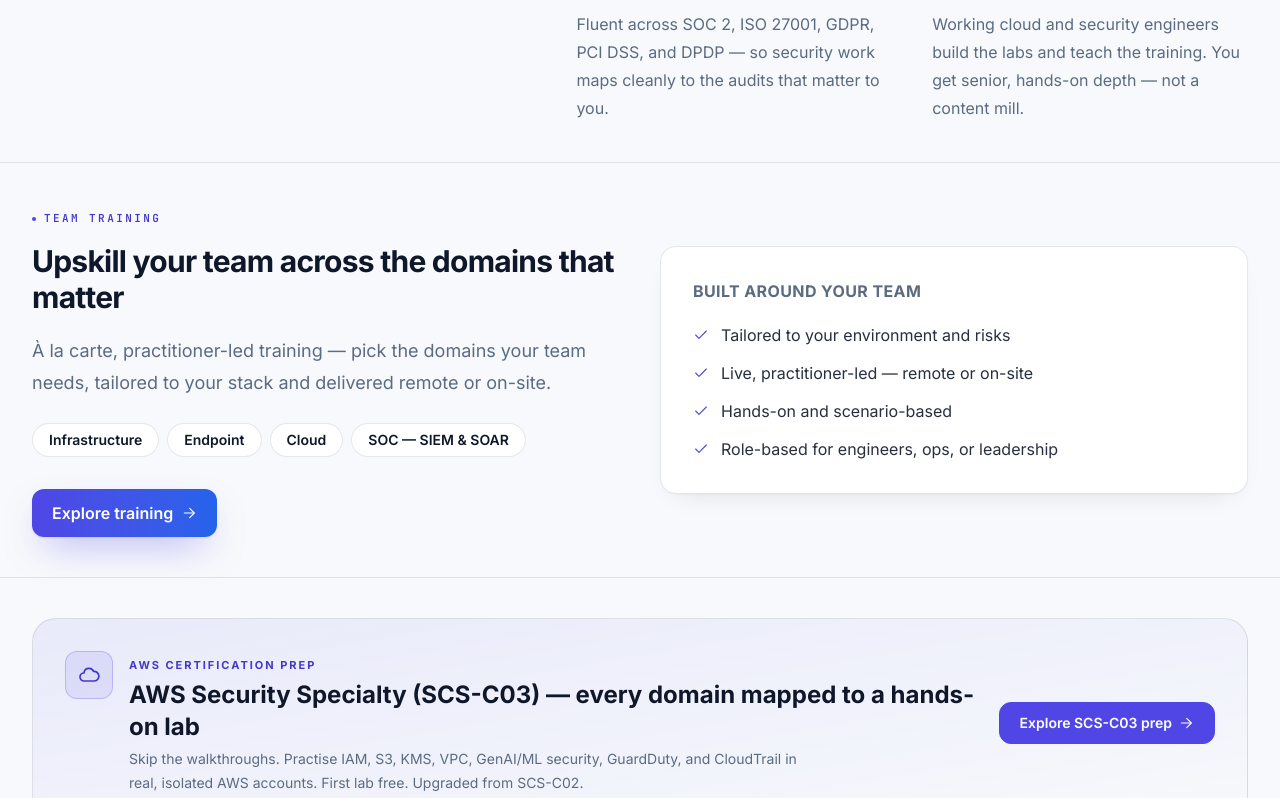
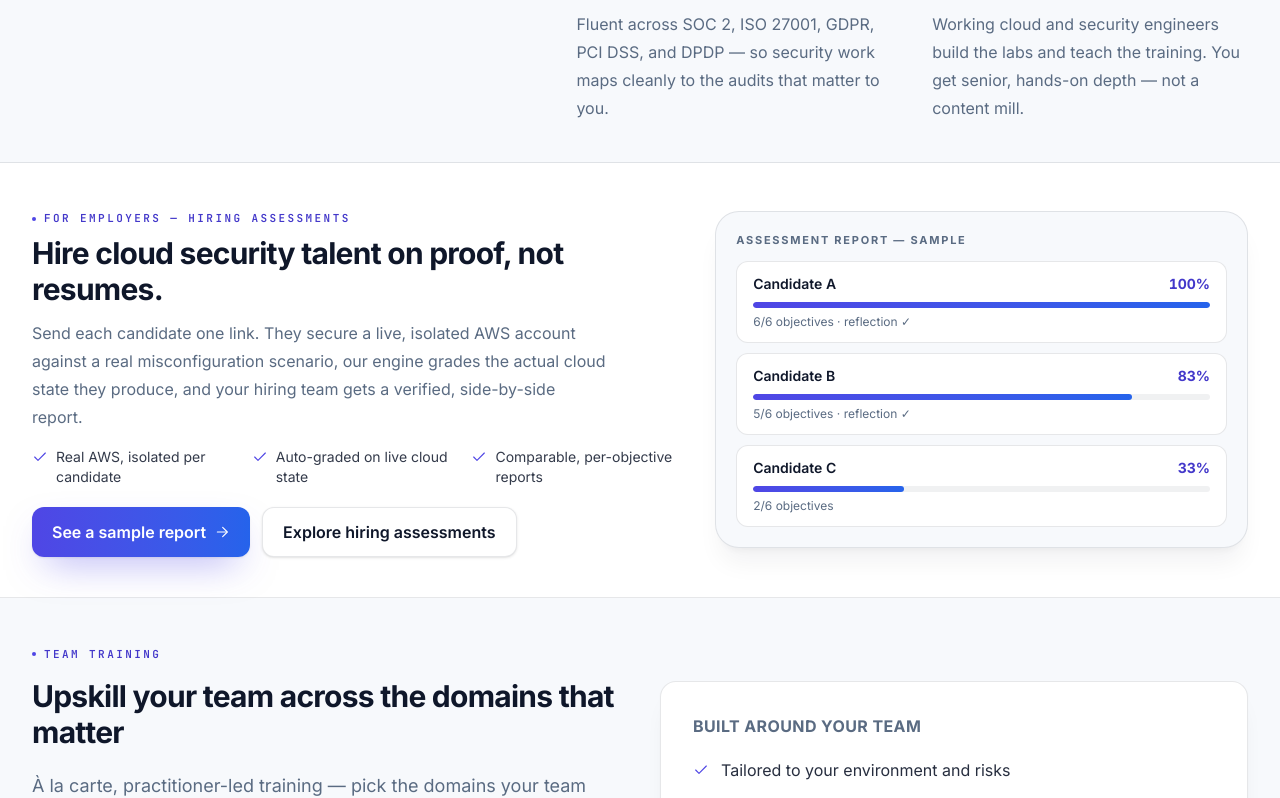
Before and after one commit to shieldsyncsecurity/shieldsync-website, a Next.js app: page / in a window 1280 px wide. Shown: the part 1437-2235 px from the top of the page. Built offline with nearby package versions, Linux system fonts and the light colour scheme; no server answers.

Commit message:
home: 'For employers' hiring-assessments band (owner: market it on the front page)
Copy + 3 proof bullets + mini report teaser; CTAs to the enterprise sample
report and enterprise home. Placed between Why and Team-training.

Co-Authored-By: Claude Fable 5 <noreply@anthropic.com>

```diff
--- a/app/page.tsx
+++ b/app/page.tsx
@@ -242,6 +242,69 @@ export default function HomePage() {
         </Container>
       </section>
 
+      {/* -------------------------------------- For employers: hiring assessments */}
+      <section className="border-b border-line bg-panel py-8 sm:py-10">
+        <Container>
+          <div className="grid gap-8 lg:grid-cols-[1.1fr_0.9fr] lg:items-center">
+            <Reveal>
+              <span className="inline-flex items-center gap-2 font-mono text-[11px] font-semibold uppercase tracking-[0.22em] text-brand-bright">
+                <span className="h-1 w-1 rounded-full bg-brand" />
+                For employers — hiring assessments
+              </span>
+              <h2 className="mt-2 text-2xl font-bold tracking-tight text-fg sm:text-3xl">
+                Hire cloud security talent on proof, not resumes.
+              </h2>
+              <p className="mt-3 max-w-xl text-base leading-7 text-muted">
+                Send each candidate one link. They secure a live, isolated AWS account against a real
+                misconfiguration scenario, our engine grades the actual cloud state they produce, and
+                your hiring team gets a verified, side-by-side report.
+              </p>
+              <ul className="mt-4 grid gap-2 sm:grid-cols-3">
+                {["Real AWS, isolated per candidate", "Auto-graded on live cloud state", "Comparable, per-objective reports"].map((p) => (
+                  <li key={p} className="flex items-start gap-2 text-sm text-fg/85">
+                    <Check className="mt-0.5 h-4 w-4 shrink-0 text-brand" />
+                    {p}
+                  </li>
+                ))}
+              </ul>
+              <div className="mt-5 flex flex-col gap-3 sm:flex-row">
+                <Button href={`${SITE.enterpriseUrl}/demo/report`} external newTab>
+                  See a sample report
+                  <ArrowRight className="h-4 w-4" />
+                </Button>
+                <Button href={SITE.enterpriseUrl} external variant="secondary">
+                  Explore hiring assessments
+                </Button>
+              </div>
+            </Reveal>
+            <Reveal delay={100}>
+              {/* Mini report teaser — echoes the enterprise report at a glance. */}
+              <div className="rounded-3xl border border-line bg-ink p-5 shadow-xl shadow-slate-900/5">
+                <p className="text-[11px] font-bold uppercase tracking-[0.16em] text-muted">Assessment report — sample</p>
+                <div className="mt-3 flex flex-col gap-2.5">
+                  {[
+                    { name: "Candidate A", pct: 100, note: "6/6 objectives · reflection ✓" },
+                    { name: "Candidate B", pct: 83, note: "5/6 objectives · reflection ✓" },
+                    { name: "Candidate C", pct: 33, note: "2/6 objectives" },
+                  ].map((c) => (
+                    <div key={c.name} className="rounded-xl border border-line bg-panel px-4 py-3">
+                      <div className="flex items-baseline justify-between gap-3">
+                        <span className="text-sm font-semibold text-fg">{c.name}</span>
+                        <span className="text-sm font-bold tabular-nums text-brand-bright">{c.pct}%</span>
+                      </div>
+                      <div className="mt-2 h-1.5 overflow-hidden rounded-full bg-surface-2">
+                        <div className="h-full rounded-full bg-gradient-to-r from-brand to-cyan" style={{ width: `${c.pct}%` }} />
+                      </div>
+                      <p className="mt-1.5 text-xs text-muted">{c.note}</p>
+                    </div>
+                  ))}
+                </div>
+              </div>
+            </Reveal>
+          </div>
+        </Container>
+      </section>
+
       {/* -------------------------------------------------------- Team training */}
       <section className="border-b border-line py-8 sm:py-10">
         <Container>
```
